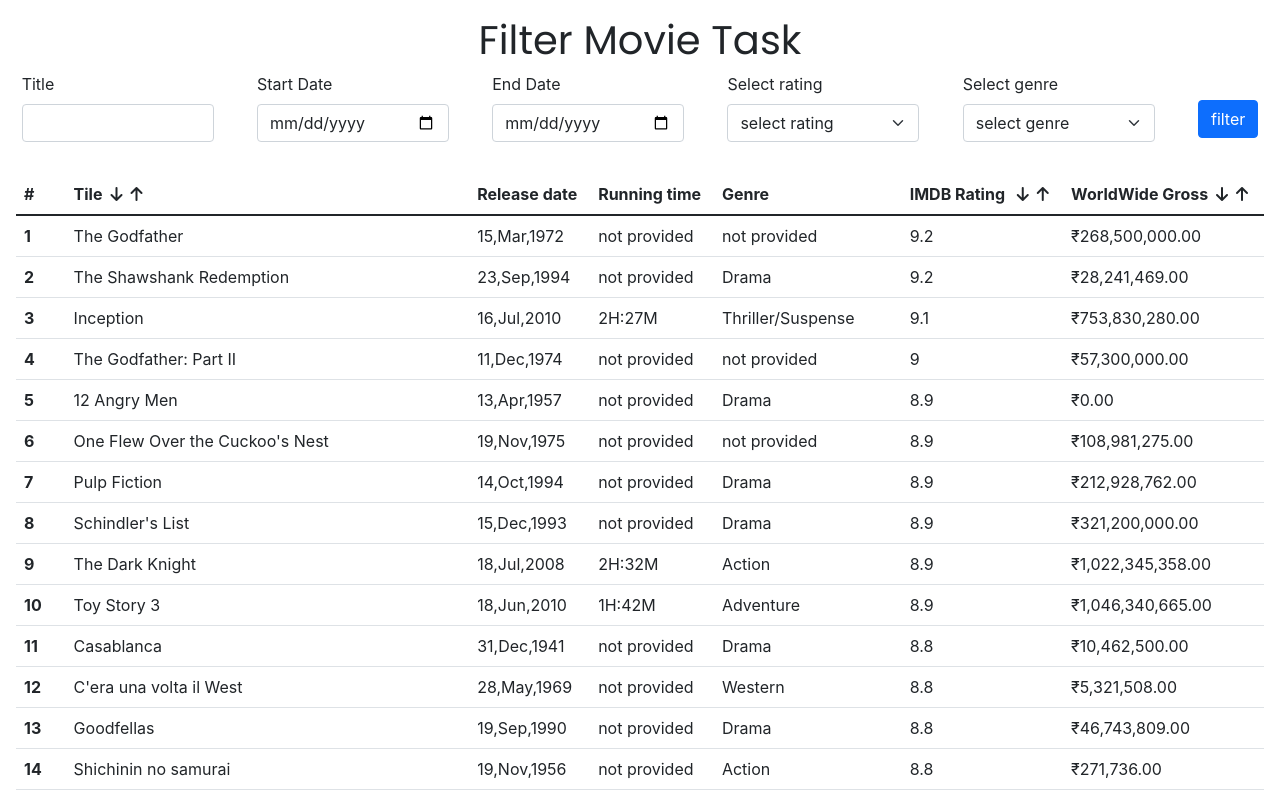
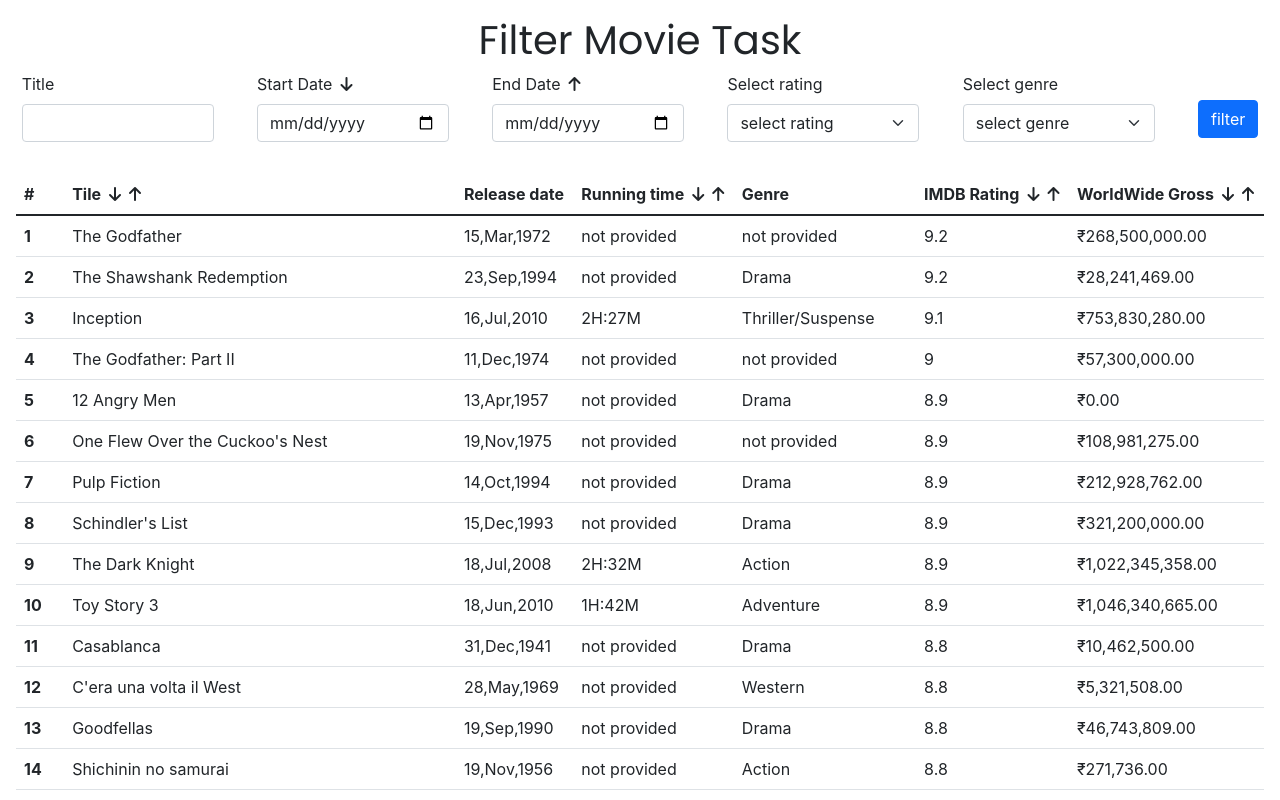
Before and after one commit to himanshu064/react-training, a React (Create React App) app: page /task4 in a window 1280 px wide. Shown: the top 800 px of the page. Built offline with nearby package versions, Linux system fonts and the light colour scheme.

Commit message:
added sorting functionlaity

```diff
--- a/src/pages/Task4/Filter.js
+++ b/src/pages/Task4/Filter.js
@@ -32,6 +32,7 @@ const Filter = () => {
     event.preventDefault();
     updateData = [...Data];
     Object.keys(formdata).map((item) => {
+      console.log(item);
       if (item === "title" && formdata[[item]] !== "") {
         updateData = sortByTitle(updateData, formdata[[item]]);
       }
@@ -137,6 +138,38 @@ const Filter = () => {
     );
     setInitalData(sortedData);
   };
+  // filter running time by ascendong order
+  const runningTimeToLow = () => {
+    const newdata = [...intitalData];
+    const sortedData = newdata.sort((a, b) =>
+      a["Running Time min"] > b["Running Time min"] ? 1 : -1
+    );
+    setInitalData(sortedData);
+  };
+  // filter running time by descending order
+  const runningTimeToHigh = () => {
+    const newdata = [...intitalData];
+    const sortedData = newdata.sort((a, b) =>
+      b["Running Time min"] > a["Running Time min"] ? 1 : -1
+    );
+    setInitalData(sortedData);
+  };
+  // filter start date by ascending order
+  const DateToLow = () => {
+    const newdata = [...intitalData];
+    const sortedData = newdata.sort((a, b) =>
+      new Date(a["Release Date"]) > new Date(b["Release Date"]) ? 1 : -1
+    );
+    setInitalData(sortedData);
+  };
+  // filter start date by descending order
+  const DateToHigh = () => {
+    const newdata = [...intitalData];
+    const sortedData = newdata.sort((a, b) =>
+      new Date(b["Release Date"]) > new Date(a["Release Date"]) ? 1 : -1
+    );
+    setInitalData(sortedData);
+  };
   return (
     <>
       <h1 className="text-center task-heading pt-3">Filter Movie Task</h1>
@@ -160,6 +193,12 @@ const Filter = () => {
         <div class="mb-3">
           <label htmlFor="startDate" class="form-label">
             Start Date
+            <span>
+              <i
+                className="fa-solid fa-arrow-down ms-2"
+                onClick={DateToLow}
+              ></i>
+            </span>
           </label>
           <input
             type="date"
@@ -172,6 +211,9 @@ const Filter = () => {
         <div class="mb-3">
           <label htmlFor="endDate" class="form-label">
             End Date
+            <span>
+              <i className="fa-solid fa-arrow-up ms-2" onClick={DateToHigh}></i>
+            </span>
           </label>
           <input
             type="date"
@@ -248,10 +290,24 @@ const Filter = () => {
                 </span>
               </th>
               <th scope="col">Release date</th>
-              <th scope="col">Running time</th>
+              <th scope="col">
+                Running time
+                <span>
+                  <i
+                    className="fa-solid fa-arrow-down ms-2"
+                    onClick={runningTimeToLow}
+                  ></i>
+                </span>
+                <span>
+                  <i
+                    className="fa-solid fa-arrow-up ms-2"
+                    onClick={runningTimeToHigh}
+                  ></i>
+                </span>
+              </th>
               <th scope="col">Genre</th>
               <th scope="col">
-                IMDB Rating{" "}
+                IMDB Rating
                 <span>
                   <i
                     className="fa-solid fa-arrow-down ms-2"
```
